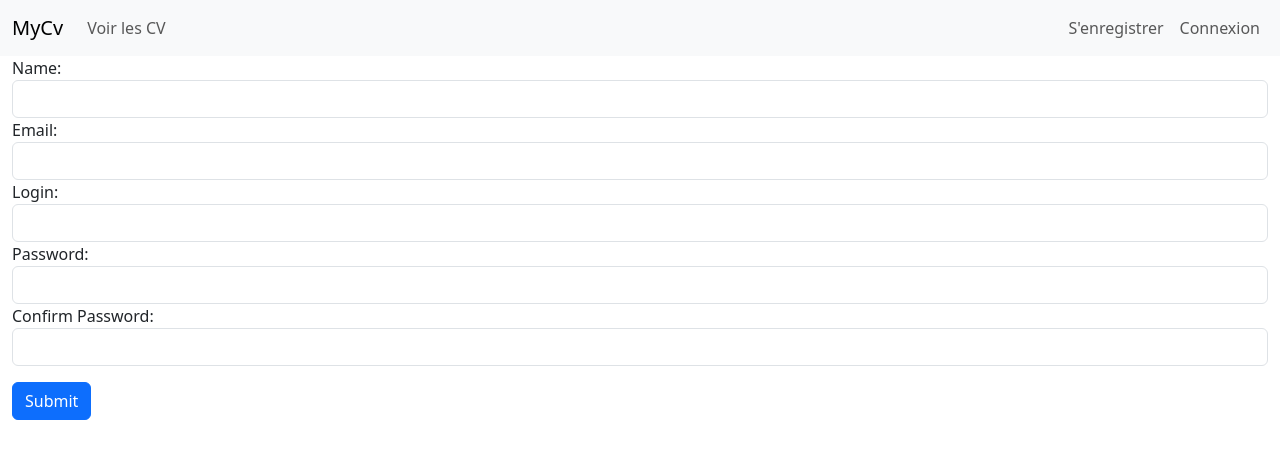
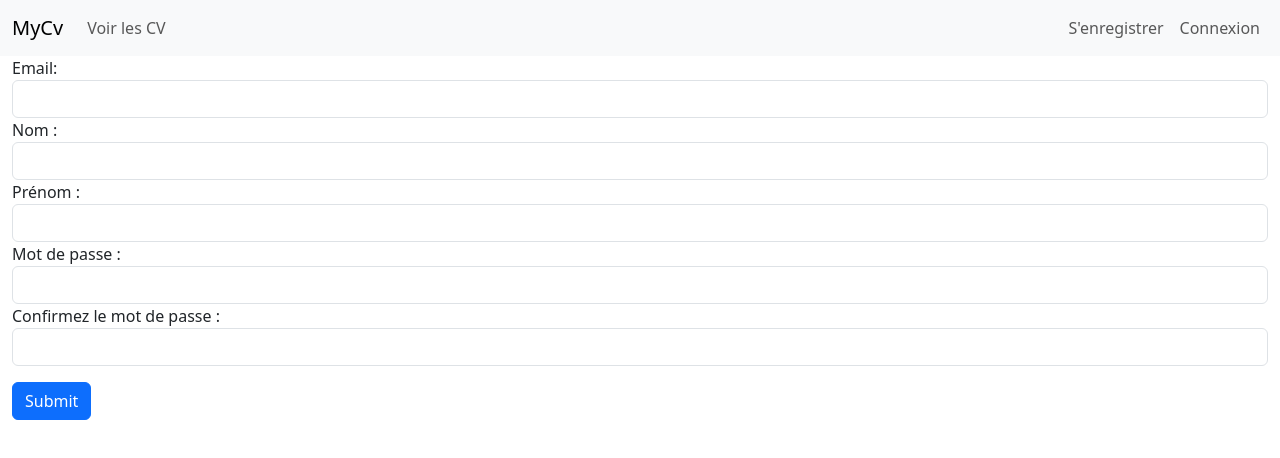
Before and after one commit to EFREi-Renforcement-Js-groupe-TDA/MyCvStoreFront, a React (Vite) app: page /register in a window 1280 px wide. Shown: the top 458 px of the page. Built offline with nearby package versions, Linux system fonts and the light colour scheme.

Commit message:
fixed auth form fields

```diff
--- a/src/Pages/Auth/Login.jsx
+++ b/src/Pages/Auth/Login.jsx
@@ -38,12 +38,12 @@ function Login() {
             {({ isSubmitting }) => (
                 <Form>
                     <div className="form-group">
-                        <label htmlFor="login">Login:</label>
+                        <label htmlFor="login">Email :</label>
                         <Field className="form-control" type="login" name="login" />
                         <ErrorMessage style={{ color: "red" }} name="login" component="div" />
                     </div>
                     <div className="form-group">
-                        <label htmlFor="login">Password:</label>
+                        <label htmlFor="login">Mot de passe :</label>
                         <Field className="form-control" type="password" name="password" />
                         <ErrorMessage style={{ color: "red" }} name="password" component="div" />
                     </div>
--- a/src/Pages/Auth/Register.jsx
+++ b/src/Pages/Auth/Register.jsx
@@ -37,29 +37,29 @@ function Register() {
             {({ isSubmitting }) => (
                 <Form>
                     <div className="form-group">
-                        <label htmlFor="name">Name:</label>
-                        <Field className="form-control" type="name" name="name" />
-                        <ErrorMessage style={{ color: "red" }} name="name" component="div" />
-                    </div>
-                    <div className="form-group">
                         <label htmlFor="email">Email:</label>
                         <Field className="form-control" type="email" name="email" />
                         <ErrorMessage style={{ color: "red" }} name="email" component="div" />
                     </div>
                     <div className="form-group">
-                        <label htmlFor="login">Login:</label>
-                        <Field className="form-control" type="login" name="login" />
-                        <ErrorMessage style={{ color: "red" }} name="login" component="div" />
+                        <label htmlFor="name">Nom :</label>
+                        <Field className="form-control" type="lastname" name="lastname" />
+                        <ErrorMessage style={{ color: "red" }} name="lastname" component="div" />
                     </div>
                     <div className="form-group">
-                        <label htmlFor="password">Password:</label>
+                        <label htmlFor="name">Prénom :</label>
+                        <Field className="form-control" type="firstname" name="firstname" />
+                        <ErrorMessage style={{ color: "red" }} name="firstname" component="div" />
+                    </div>
+                    <div className="form-group">
+                        <label htmlFor="password">Mot de passe :</label>
                         <Field className="form-control" type="password" name="password" />
                         <ErrorMessage style={{ color: "red" }} name="password" component="div" />
                     </div>
 
                     <div className="form-group">
-                        <label htmlFor="confirPassword">Confirm Password:</label>
-                        <Field className="form-control" type="confirPassword" name="confirPassword" />
+                        <label htmlFor="confirPassword">Confirmez le mot de passe :</label>
+                        <Field className="form-control" type="confirmPassword" name="confirmPassword" />
                         <ErrorMessage style={{ color: "red" }} name="password" component="div" />
                     </div>
                     <button className="btn btn-primary mt-3" type="submit" disabled={isSubmitting}>
```
